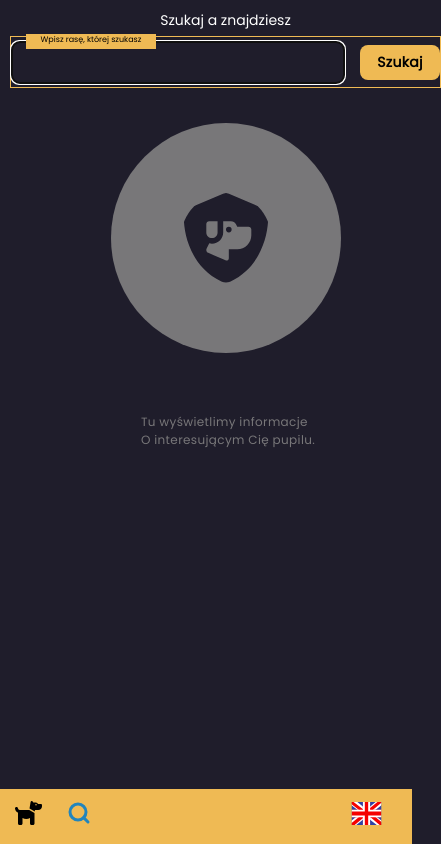
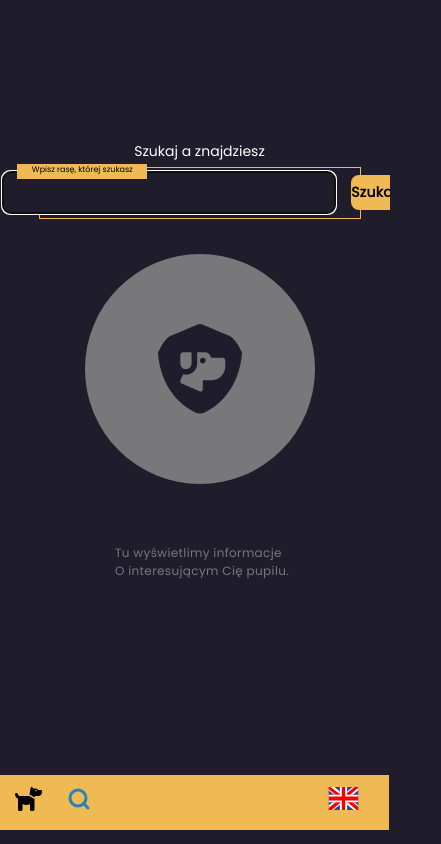
Before and after one commit to g-marcin/woof-app, a React (Vite) app: page /search in a window 390 px wide. Shown: the whole page, 441 px wide, since content can reach past the window. Built offline with nearby package versions, Linux system fonts and the light colour scheme.

Commit message:
imporoved desktop/mobile layout

```diff
--- a/src/components/layout/Layout.tsx
+++ b/src/components/layout/Layout.tsx
@@ -6,7 +6,7 @@ import styles from "./layout.module.css";
 
 export const Layout: FC = () => {
   return (
-    <div className="">
+    <div className={styles["main-wrapper"]}>
       <Header />
       <main className={styles.main}>
         <Outlet />
--- a/src/components/layout/Navbar/navbar.module.css
+++ b/src/components/layout/Navbar/navbar.module.css
@@ -1,7 +1,7 @@
 .nav {
   height: 25px;
-  width: 98%;
-  position: fixed;
+  width: 95%;
+  z-index: 2;
   bottom: 0;
   left: 0;
   display: flex;
@@ -11,10 +11,17 @@
   background: var(--secondary);
 }
 
+@media (max-width: 660px) {
+  .nav {
+    width: 92%;
+  }
+}
+
 .active {
   filter: invert(44%) sepia(65%) saturate(629%) hue-rotate(158deg) brightness(87%)
     contrast(89%);
 }
+/* a change svg icon color with css  */
 
 .button-language {
   padding: 5px 15px;
--- a/src/components/layout/layout.module.css
+++ b/src/components/layout/layout.module.css
@@ -1,5 +1,13 @@
 .main {
   display: flex;
+  padding: 10px 1px 5px 10px;
+  min-height: 82vh;
+  align-content: center;
+}
 
-  padding: 10px 5px 5px 10px;
+@media (max-width: 1365px) {
+  .main {
+    min-height: 90vh;
+    overflow: hidden;
+  }
 }
--- a/src/index.css
+++ b/src/index.css
@@ -22,10 +22,16 @@
 } */
 
 body {
-  margin: 0;
+  margin: 0 300px;
   padding: 0;
   background: var(--primary);
   height: 100vh;
+}
+
+@media (max-width: 1365px) {
+  body {
+    margin: 0;
+  }
 }
 
 button,
--- a/src/modules/DogList/dogList.module.css
+++ b/src/modules/DogList/dogList.module.css
@@ -2,10 +2,13 @@
   display: flex;
   flex-direction: column;
   width: 100vw;
-
-  max-height: 90vh;
-
+  max-height: 82vh;
   overflow-y: scroll;
+}
+@media (max-width: 660px) {
+  .main-wrapper {
+    max-height: 88vh;
+  }
 }
 
 .list-wrapper {
--- a/src/modules/DogSearch/DogDetails/DogDetails.tsx
+++ b/src/modules/DogSearch/DogDetails/DogDetails.tsx
@@ -64,7 +64,7 @@ export const DogDetails: FC<ComponentNameProps> = () => {
             {capitalizeFirstLetter(breedName)} {t("headers.variants")}{" "}
             <button
               onClick={() => {
-                variant && navigate(-1);
+                variant && navigate(`/search/${breedName}`);
               }}
             >
               <RefreshCw size={12} />
--- a/src/modules/DogSearch/DogDetails/dogDetails.module.css
+++ b/src/modules/DogSearch/DogDetails/dogDetails.module.css
@@ -3,7 +3,8 @@
   flex-direction: column;
   min-height: fit-content;
   z-index: 1;
-  padding-bottom: 60px;
+  overflow-y: scroll;
+  max-height: 82vh;
 }
 
 .wrapper {
--- a/src/modules/DogSearch/dogSearch.module.css
+++ b/src/modules/DogSearch/dogSearch.module.css
@@ -4,7 +4,7 @@
   align-items: center;
   align-content: center;
   margin: 0 auto;
-  max-width: 650px;
+  max-width: 850px;
   z-index: 0;
 }
 
@@ -18,8 +18,8 @@
 }
 
 .searchbar {
-  margin: 0 10px;
-  min-width: 600px;
+  padding: 0 10px;
+
   display: flex;
   gap: 15px;
   align-items: center;
@@ -30,7 +30,7 @@
 }
 @media (max-width: 660px) {
   .searchbar {
-    min-width: 300px;
+    width: 300px;
     height: 50px;
   }
 }
```
